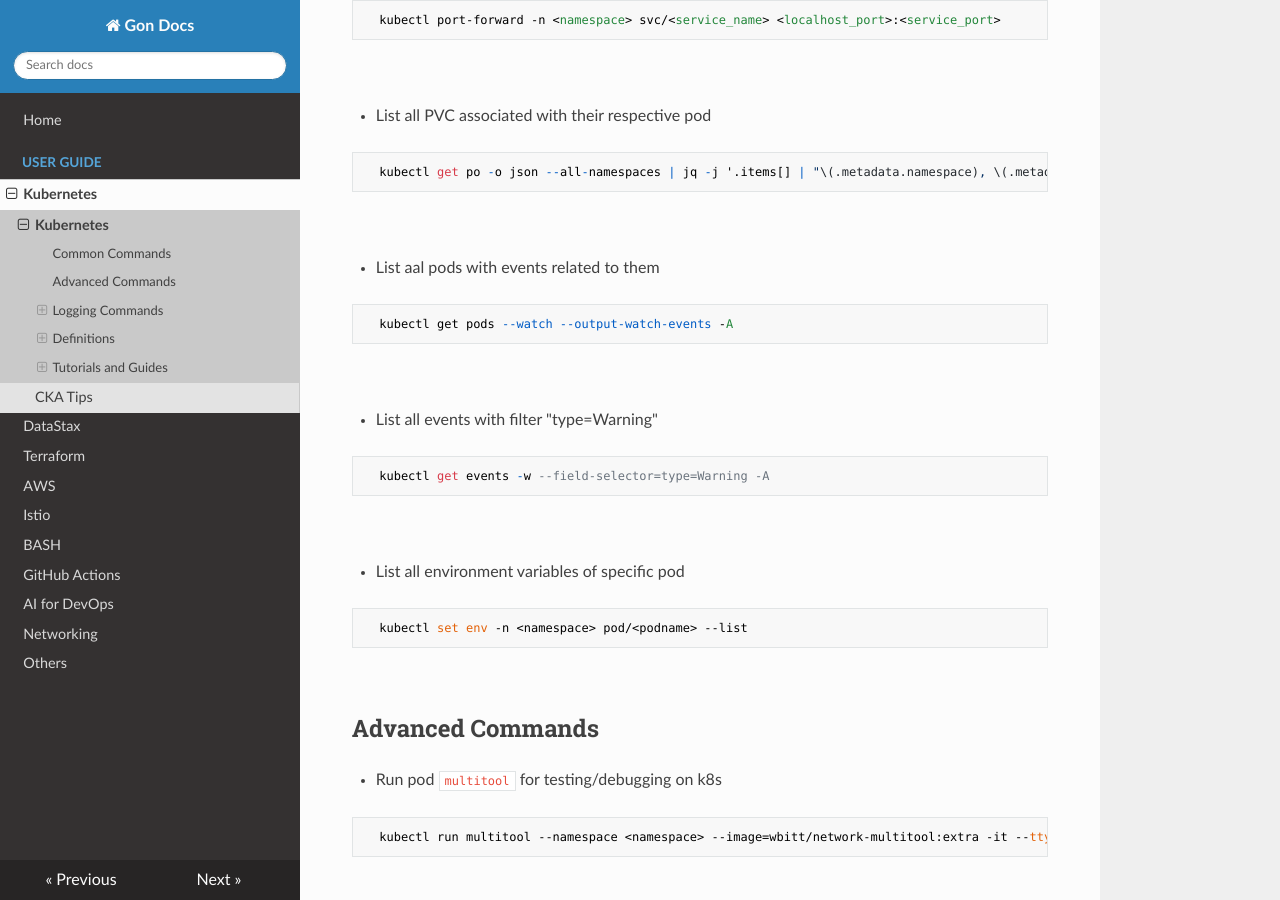
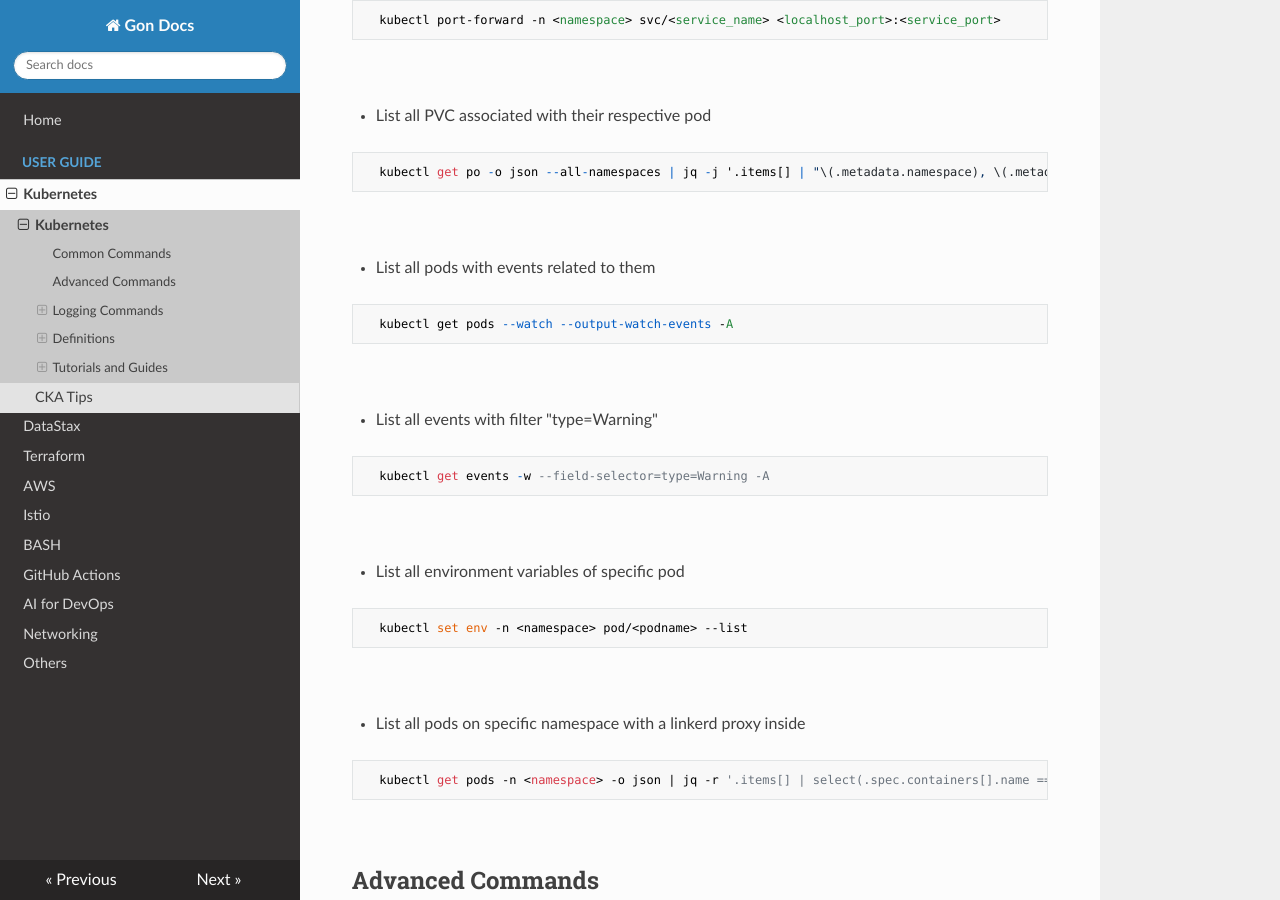
Before and after one commit to gonkun/gonkun, an MkDocs documentation site: the page built from docs/k8s.md, in a window 1280 px wide and 900 px high, scrolled down 1784 px. Built offline with MkDocs 1.6.1, drawn with Linux system fonts in a browser that asks for light colours; nearby versions of some CDN libraries.

Commit message:
i dont know

````diff
--- a/docs/k8s.md
+++ b/docs/k8s.md
@@ -75,7 +75,7 @@
 ```
 <br>
 
-* List aal pods with events related to them
+* List all pods with events related to them
 ```
   kubectl get pods --watch --output-watch-events -A
 ```
@@ -90,6 +90,12 @@
 * List all environment variables of specific pod<br>
 ```
   kubectl set env -n <namespace> pod/<podname> --list
+```
+<br>
+
+* List all pods on specific namespace with a linkerd proxy inside<br>
+```
+  kubectl get pods -n <namespace> -o json | jq -r '.items[] | select(.spec.containers[].name == "linkerd-proxy") | .metadata.name'
 ```
 <br>
 
````
